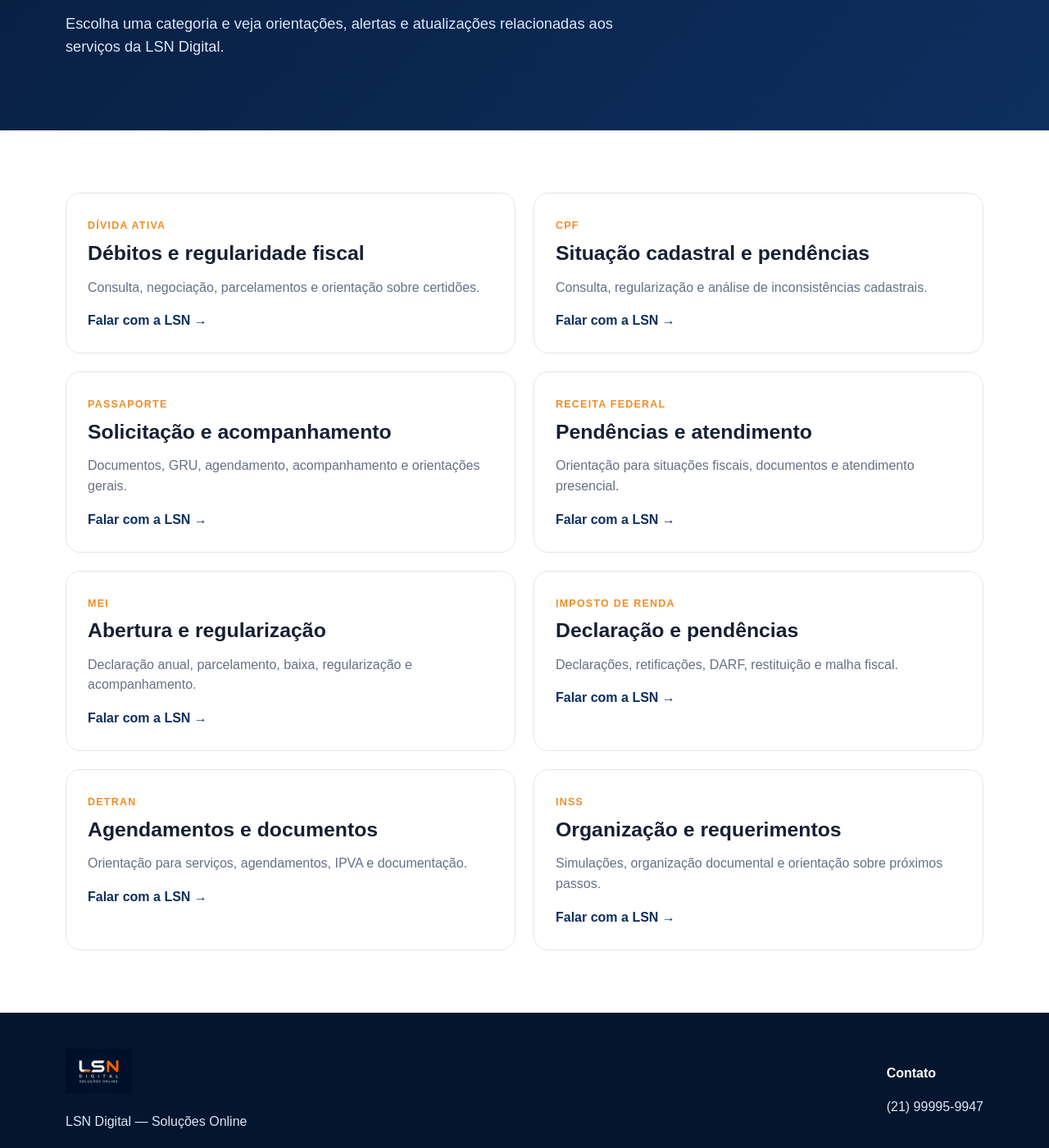
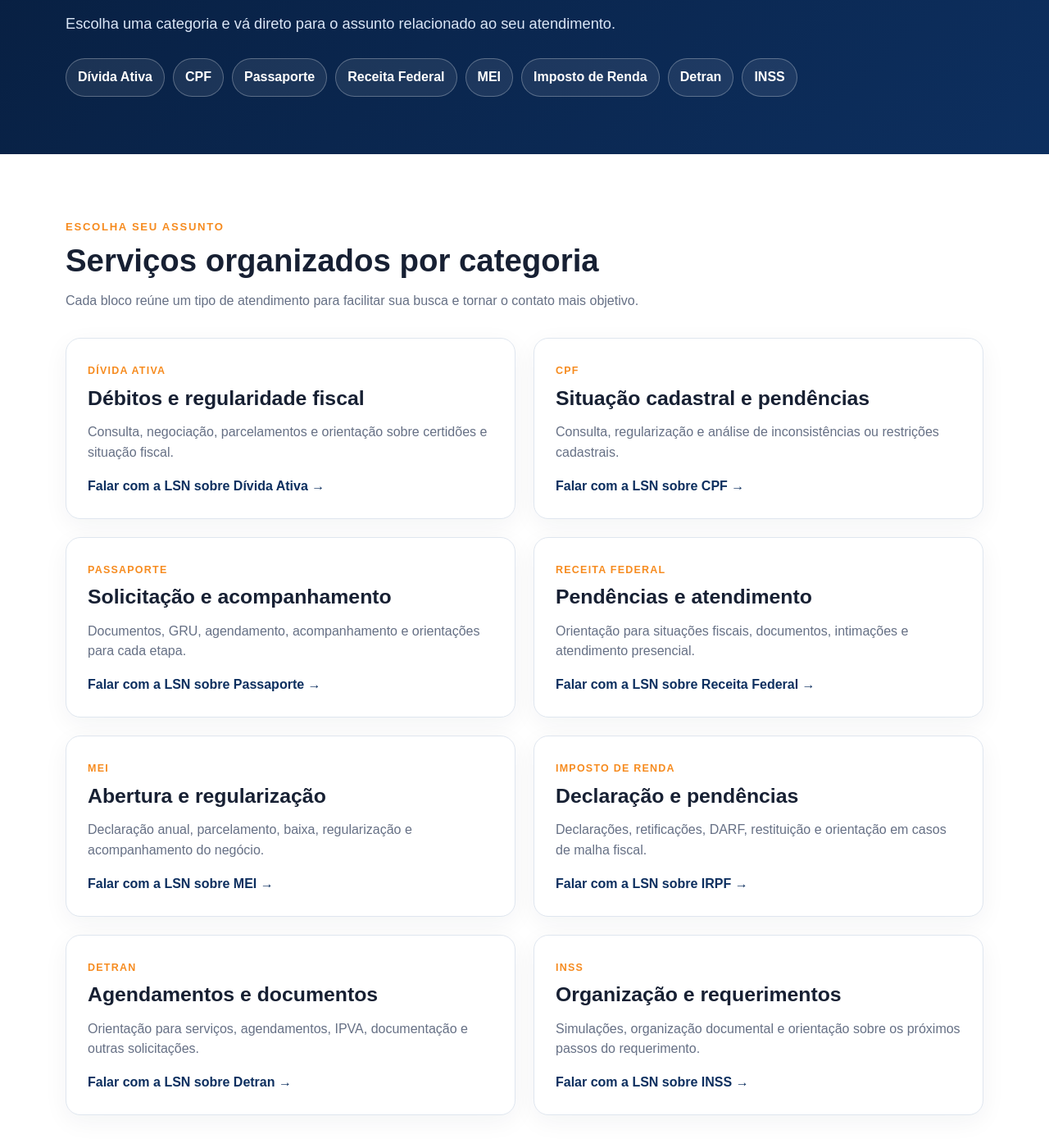
Before and after one commit to issinhasantos-dot/lsndigitalservicos, a website: page news/index.html in a window 1280 px wide. Shown: the part 397-1797 px from the top of the page at 82% size. Drawn offline with Linux system fonts and the light colour scheme.

Commit message:
feat: organizar LSN Digital News por categorias
Organiza a página /news por categorias, melhora os atalhos e CTAs e fecha a Issue #1.

```diff
--- a/assets/css/styles.css
+++ b/assets/css/styles.css
@@ -38,6 +38,7 @@ h2{font-size:clamp(1.8rem,3vw,3rem)}
 .section{padding:76px 0}
 .section-alt{background:var(--soft)}
 .section-head{max-width:760px;margin-bottom:32px}
+.section-head p{color:var(--muted)}
 .cards{display:grid;grid-template-columns:repeat(4,1fr);gap:18px}
 .card{padding:24px;border:1px solid var(--border);border-radius:18px;background:#fff;box-shadow:0 8px 30px rgba(14,35,62,.05)}
 .card h3{color:var(--navy)}
@@ -47,8 +48,12 @@ h2{font-size:clamp(1.8rem,3vw,3rem)}
 .diagnostic-box label{display:flex;gap:10px;padding:13px;border:1px solid var(--border);border-radius:12px;cursor:pointer}
 .cta{display:flex;align-items:center;justify-content:space-between;gap:30px;background:var(--navy);color:#fff;padding:36px;border-radius:22px}
 .cta p{color:#dce7f7;margin-bottom:0}
+.news-chips{display:flex;gap:10px;flex-wrap:wrap;margin-top:28px}
+.news-chips a{padding:10px 14px;border:1px solid rgba(255,255,255,.28);border-radius:999px;background:rgba(255,255,255,.08);font-weight:800;color:#fff}
+.news-chips a:hover{background:rgba(255,255,255,.16);border-color:rgba(255,255,255,.45)}
 .news-grid{display:grid;grid-template-columns:repeat(2,1fr);gap:22px}
-.news-card{border:1px solid var(--border);border-radius:18px;padding:26px;background:#fff}
+.news-card{border:1px solid var(--border);border-radius:18px;padding:26px;background:#fff;box-shadow:0 8px 30px rgba(14,35,62,.05);scroll-margin-top:100px;transition:.2s}
+.news-card:hover{transform:translateY(-2px);box-shadow:0 12px 36px rgba(14,35,62,.09)}
 .news-card span{font-size:.78rem;font-weight:900;color:var(--orange);letter-spacing:.1em}
 .news-card h2{font-size:1.55rem;margin-top:8px}
 .news-card p{color:var(--muted)}
@@ -68,4 +73,6 @@ footer p{color:#dce7f7}
   .hero{padding:58px 0}
   .cards,.news-grid{grid-template-columns:1fr}
   .cta,.footer-grid{align-items:flex-start;flex-direction:column}
+  .news-chips{gap:8px}
+  .news-chips a{font-size:.9rem;padding:9px 12px}
 }
--- a/news/index.html
+++ b/news/index.html
@@ -26,21 +26,85 @@
       <div class="container">
         <span class="eyebrow">LSN DIGITAL NEWS</span>
         <h1>Informação organizada para você encontrar o que precisa</h1>
-        <p>Escolha uma categoria e veja orientações, alertas e atualizações relacionadas aos serviços da LSN Digital.</p>
+        <p>Escolha uma categoria e vá direto para o assunto relacionado ao seu atendimento.</p>
+
+        <div class="news-chips" aria-label="Atalhos de categorias">
+          <a href="#divida-ativa">Dívida Ativa</a>
+          <a href="#cpf">CPF</a>
+          <a href="#passaporte">Passaporte</a>
+          <a href="#receita">Receita Federal</a>
+          <a href="#mei">MEI</a>
+          <a href="#irpf">Imposto de Renda</a>
+          <a href="#detran">Detran</a>
+          <a href="#inss">INSS</a>
+        </div>
       </div>
     </section>
 
     <section id="categorias" class="section">
       <div class="container">
+        <div class="section-head">
+          <span class="eyebrow">ESCOLHA SEU ASSUNTO</span>
+          <h2>Serviços organizados por categoria</h2>
+          <p>Cada bloco reúne um tipo de atendimento para facilitar sua busca e tornar o contato mais objetivo.</p>
+        </div>
+
         <div class="news-grid">
-          <article class="news-card" id="divida-ativa"><span>DÍVIDA ATIVA</span><h2>Débitos e regularidade fiscal</h2><p>Consulta, negociação, parcelamentos e orientação sobre certidões.</p><a href="https://wa.me/5521999959947?text=Olá%2C%20quero%20ajuda%20com%20Dívida%20Ativa." target="_blank" rel="noopener">Falar com a LSN →</a></article>
-          <article class="news-card" id="cpf"><span>CPF</span><h2>Situação cadastral e pendências</h2><p>Consulta, regularização e análise de inconsistências cadastrais.</p><a href="https://wa.me/5521999959947?text=Olá%2C%20quero%20ajuda%20com%20meu%20CPF." target="_blank" rel="noopener">Falar com a LSN →</a></article>
-          <article class="news-card" id="passaporte"><span>PASSAPORTE</span><h2>Solicitação e acompanhamento</h2><p>Documentos, GRU, agendamento, acompanhamento e orientações gerais.</p><a href="https://wa.me/5521999959947?text=Olá%2C%20quero%20ajuda%20com%20passaporte." target="_blank" rel="noopener">Falar com a LSN →</a></article>
-          <article class="news-card" id="receita"><span>RECEITA FEDERAL</span><h2>Pendências e atendimento</h2><p>Orientação para situações fiscais, documentos e atendimento presencial.</p><a href="https://wa.me/5521999959947?text=Olá%2C%20quero%20ajuda%20com%20a%20Receita%20Federal." target="_blank" rel="noopener">Falar com a LSN →</a></article>
-          <article class="news-card" id="mei"><span>MEI</span><h2>Abertura e regularização</h2><p>Declaração anual, parcelamento, baixa, regularização e acompanhamento.</p><a href="https://wa.me/5521999959947?text=Olá%2C%20quero%20ajuda%20com%20MEI." target="_blank" rel="noopener">Falar com a LSN →</a></article>
-          <article class="news-card" id="irpf"><span>IMPOSTO DE RENDA</span><h2>Declaração e pendências</h2><p>Declarações, retificações, DARF, restituição e malha fiscal.</p><a href="https://wa.me/5521999959947?text=Olá%2C%20quero%20ajuda%20com%20Imposto%20de%20Renda." target="_blank" rel="noopener">Falar com a LSN →</a></article>
-          <article class="news-card" id="detran"><span>DETRAN</span><h2>Agendamentos e documentos</h2><p>Orientação para serviços, agendamentos, IPVA e documentação.</p><a href="https://wa.me/5521999959947?text=Olá%2C%20quero%20ajuda%20com%20Detran." target="_blank" rel="noopener">Falar com a LSN →</a></article>
-          <article class="news-card" id="inss"><span>INSS</span><h2>Organização e requerimentos</h2><p>Simulações, organização documental e orientação sobre próximos passos.</p><a href="https://wa.me/5521999959947?text=Olá%2C%20quero%20ajuda%20com%20INSS." target="_blank" rel="noopener">Falar com a LSN →</a></article>
+          <article class="news-card" id="divida-ativa">
+            <span>DÍVIDA ATIVA</span>
+            <h2>Débitos e regularidade fiscal</h2>
+            <p>Consulta, negociação, parcelamentos e orientação sobre certidões e situação fiscal.</p>
+            <a href="https://wa.me/5521999959947?text=Olá%2C%20quero%20ajuda%20com%20Dívida%20Ativa." target="_blank" rel="noopener">Falar com a LSN sobre Dívida Ativa →</a>
+          </article>
+
+          <article class="news-card" id="cpf">
+            <span>CPF</span>
+            <h2>Situação cadastral e pendências</h2>
+            <p>Consulta, regularização e análise de inconsistências ou restrições cadastrais.</p>
+            <a href="https://wa.me/5521999959947?text=Olá%2C%20quero%20ajuda%20com%20meu%20CPF." target="_blank" rel="noopener">Falar com a LSN sobre CPF →</a>
+          </article>
+
+          <article class="news-card" id="passaporte">
+            <span>PASSAPORTE</span>
+            <h2>Solicitação e acompanhamento</h2>
+            <p>Documentos, GRU, agendamento, acompanhamento e orientações para cada etapa.</p>
+            <a href="https://wa.me/5521999959947?text=Olá%2C%20quero%20ajuda%20com%20passaporte." target="_blank" rel="noopener">Falar com a LSN sobre Passaporte →</a>
+          </article>
+
+          <article class="news-card" id="receita">
+            <span>RECEITA FEDERAL</span>
+            <h2>Pendências e atendimento</h2>
+            <p>Orientação para situações fiscais, documentos, intimações e atendimento presencial.</p>
+            <a href="https://wa.me/5521999959947?text=Olá%2C%20quero%20ajuda%20com%20a%20Receita%20Federal." target="_blank" rel="noopener">Falar com a LSN sobre Receita Federal →</a>
+          </article>
+
+          <article class="news-card" id="mei">
+            <span>MEI</span>
+            <h2>Abertura e regularização</h2>
+            <p>Declaração anual, parcelamento, baixa, regularização e acompanhamento do negócio.</p>
+            <a href="https://wa.me/5521999959947?text=Olá%2C%20quero%20ajuda%20com%20MEI." target="_blank" rel="noopener">Falar com a LSN sobre MEI →</a>
+          </article>
+
+          <article class="news-card" id="irpf">
+            <span>IMPOSTO DE RENDA</span>
+            <h2>Declaração e pendências</h2>
+            <p>Declarações, retificações, DARF, restituição e orientação em casos de malha fiscal.</p>
+            <a href="https://wa.me/5521999959947?text=Olá%2C%20quero%20ajuda%20com%20Imposto%20de%20Renda." target="_blank" rel="noopener">Falar com a LSN sobre IRPF →</a>
+          </article>
+
+          <article class="news-card" id="detran">
+            <span>DETRAN</span>
+            <h2>Agendamentos e documentos</h2>
+            <p>Orientação para serviços, agendamentos, IPVA, documentação e outras solicitações.</p>
+            <a href="https://wa.me/5521999959947?text=Olá%2C%20quero%20ajuda%20com%20Detran." target="_blank" rel="noopener">Falar com a LSN sobre Detran →</a>
+          </article>
+
+          <article class="news-card" id="inss">
+            <span>INSS</span>
+            <h2>Organização e requerimentos</h2>
+            <p>Simulações, organização documental e orientação sobre os próximos passos do requerimento.</p>
+            <a href="https://wa.me/5521999959947?text=Olá%2C%20quero%20ajuda%20com%20INSS." target="_blank" rel="noopener">Falar com a LSN sobre INSS →</a>
+          </article>
         </div>
       </div>
     </section>
```
